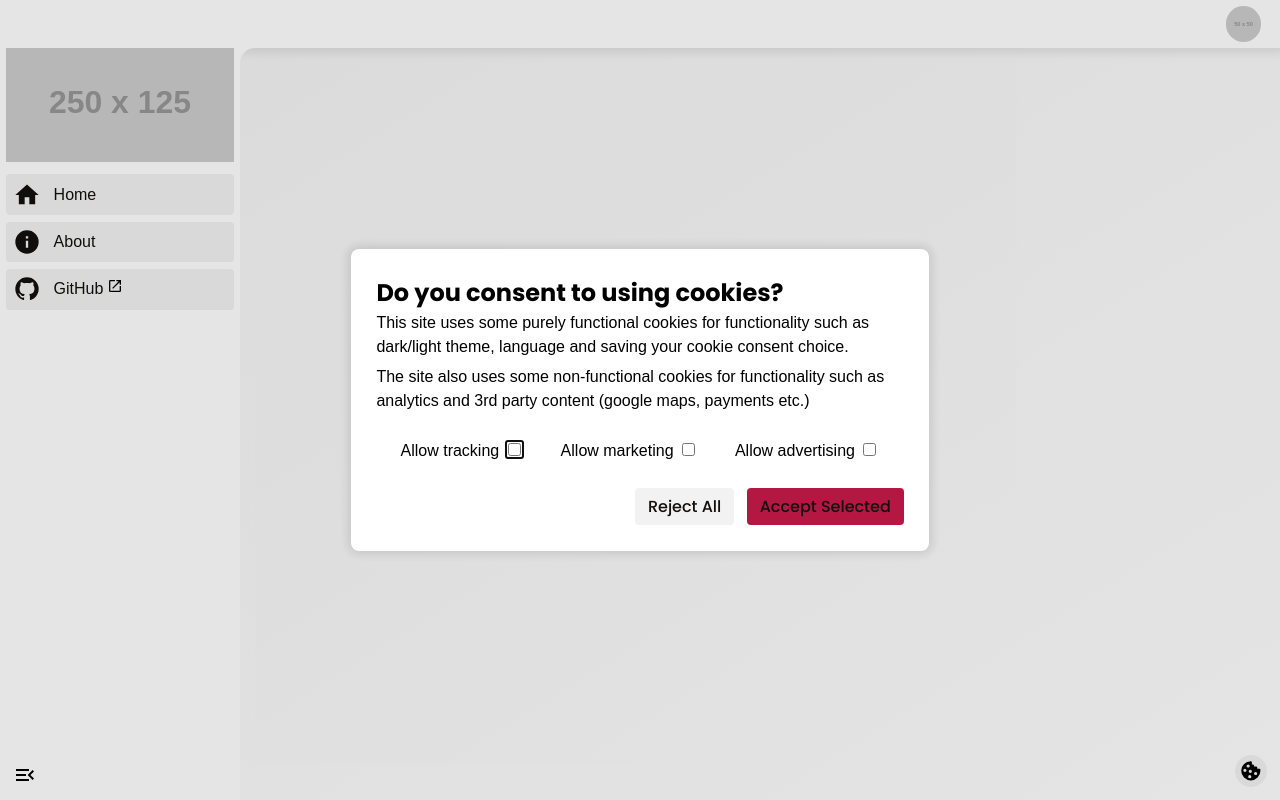
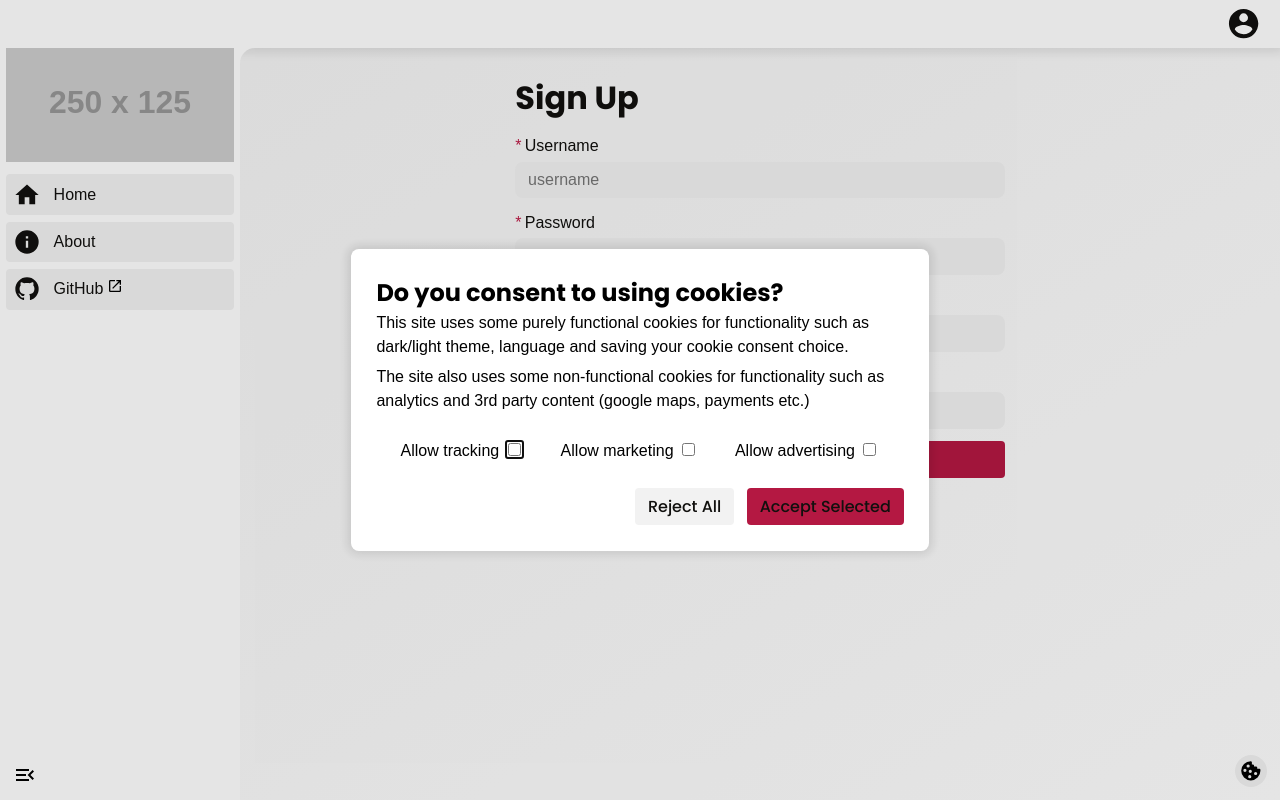
Before and after one commit to NUB31/sveltekit-template, a SvelteKit app: page /signup in a window 1280 px wide. Before the commit this address had no page. Built offline with nearby package versions, Linux system fonts and the light colour scheme; a web font is replaced by a local one.

Commit message:
add login/signup forms

```diff
--- a/package.json
+++ b/package.json
@@ -14,6 +14,7 @@
 	"devDependencies": {
 		"@sveltejs/adapter-auto": "^2.0.0",
 		"@sveltejs/kit": "^1.5.0",
+		"@types/bcrypt": "^5.0.0",
 		"@typescript-eslint/eslint-plugin": "^5.45.0",
 		"@typescript-eslint/parser": "^5.45.0",
 		"eslint": "^8.28.0",
@@ -30,6 +31,9 @@
 	},
 	"type": "module",
 	"dependencies": {
-		"@prisma/client": "4.15.0"
+		"@prisma/client": "4.15.0",
+		"@types/jsonwebtoken": "^9.0.2",
+		"bcrypt": "^5.1.0",
+		"jsonwebtoken": "^9.0.0"
 	}
 }
--- a/src/lib/components/button/button.svelte
+++ b/src/lib/components/button/button.svelte
@@ -4,13 +4,15 @@
 	export let loading: boolean | null | undefined = undefined
 	export let style: 'primary' | 'secondary' | 'custom' = 'secondary'
 
-	$: loading && (disabled = true)
+	let actuallyDisabled = disabled
+
+	$: loading ? (actuallyDisabled = true) : (actuallyDisabled = disabled)
 </script>
 
 <button
 	on:click
 	{type}
-	{disabled}
+	disabled={actuallyDisabled}
 	style={`
 		${loading ? '--color: hsl(0, 0%, 0%, 0%);' : ''}
 		${
--- /dev/null
+++ b/src/lib/stores/index.ts
@@ -0,0 +1,3 @@
+import { user } from './user'
+
+export { user }
--- /dev/null
+++ b/src/lib/stores/user.ts
@@ -0,0 +1,23 @@
+import type { User } from '@prisma/client'
+import { writable } from 'svelte/store'
+
+function createUserStore() {
+	const user: User | null = {
+		username: 'oliste',
+		email: 'oliverlhs@outlook.com',
+		password: '1234',
+		profilePicture: null,
+		phone: null,
+		id: '123',
+		createdAt: new Date(),
+		updatedAt: new Date()
+	}
+
+	const { subscribe } = writable(user)
+
+	return {
+		subscribe
+	}
+}
+
+export const user = createUserStore()
--- /dev/null
+++ b/src/lib/types/ApiResponse.ts
@@ -0,0 +1,5 @@
+export type ApiResponse = {
+	data: object | unknown[] | string | null
+	message: string | null
+	success: boolean
+}
--- /dev/null
+++ b/src/routes/api/v1/login/+server.ts
@@ -0,0 +1,60 @@
+import { SECRET_JWT_SECRET } from '$env/static/private'
+import { db } from '$lib/database'
+import type { ApiResponse } from '$lib/types/ApiResponse'
+import { json, type RequestHandler } from '@sveltejs/kit'
+import bcrypt from 'bcrypt'
+import jwt from 'jsonwebtoken'
+
+export const POST: RequestHandler = async ({ request, cookies }) => {
+	const res: ApiResponse = {
+		data: null,
+		message: null,
+		success: false
+	}
+
+	if (!request.body) {
+		res.message = 'Request does not have a body'
+		return json(res, { status: 422 })
+	}
+
+	let body
+	try {
+		body = await request.json()
+	} catch (error) {
+		res.message = 'Could not parse JSON'
+		return json(res, { status: 400 })
+	}
+
+	if (!body.username || !body.password) {
+		res.message = 'Body must contain a username and a password'
+		return json(res, { status: 422 })
+	}
+
+	const user = await db.user.findUnique({
+		where: {
+			username: body.username
+		}
+	})
+
+	if (!user) {
+		res.message = `User with username: '${body.username}' does not exist`
+		return json(res, { status: 404 })
+	}
+
+	const match = await bcrypt.compare(body.password, user.password)
+
+	if (!match) {
+		res.message = 'Password is wrong'
+		return json(res, { status: 401 })
+	}
+
+	user.password = '' // Hide password from jwt
+	const token = jwt.sign({ user: user }, SECRET_JWT_SECRET, {
+		expiresIn: '30d'
+	})
+
+	cookies.set('jwt', token)
+
+	res.success = true
+	return json(res)
+}
--- /dev/null
+++ b/src/routes/api/v1/signup/+server.ts
@@ -0,0 +1,53 @@
+import { SECRET_JWT_SECRET } from '$env/static/private'
+import { db } from '$lib/database'
+import type { ApiResponse } from '$lib/types/ApiResponse'
+import { json, type RequestHandler } from '@sveltejs/kit'
+import bcrypt from 'bcrypt'
+import jwt from 'jsonwebtoken'
+
+export const POST: RequestHandler = async ({ request, cookies }) => {
+	const res: ApiResponse = {
+		data: null,
+		message: null,
+		success: false
+	}
+
+	if (!request.body) {
+		res.message = 'Request does not have a body'
+		return json(res, { status: 422 })
+	}
+
+	let body
+	try {
+		body = await request.json()
+	} catch (error) {
+		res.message = 'Could not parse JSON'
+		return json(res, { status: 400 })
+	}
+
+	if (!body.username || !body.password || !body.email) {
+		res.message =
+			'Body must contain a username, password and email address. You can also optionally include a phone number and a profile picture'
+		return json(res, { status: 422 })
+	}
+
+	const user = await db.user.create({
+		data: {
+			username: body.username,
+			password: await bcrypt.hash(body.password, 10),
+			email: body.email,
+			phone: body.phone || null,
+			profilePicture: body.profilePicture || null
+		}
+	})
+
+	user.password = '' // Hide password from jwt
+	const token = jwt.sign({ user: user }, SECRET_JWT_SECRET, {
+		expiresIn: '30d'
+	})
+
+	cookies.set('jwt', token)
+
+	res.success = true
+	return json(res)
+}
--- /dev/null
+++ b/src/routes/login/+page.svelte
@@ -0,0 +1,114 @@
+<script lang="ts">
+	import { goto } from '$app/navigation'
+	import { Button } from '$lib/components'
+
+	let username = ''
+	let password = ''
+
+	let errorMessage: string | null = null
+	let loading = false
+
+	async function login() {
+		if (username.trim().length == 0 && password.trim().length == 0) return
+
+		loading = true
+		const res = await fetch('/api/v1/login', {
+			method: 'POST',
+			headers: {
+				'Content-Type': 'application/json'
+			},
+			body: JSON.stringify({
+				username: username,
+				password: password
+			})
+		})
+
+		loading = false
+
+		if (!res.ok) {
+			try {
+				let data = await res.json()
+				if (data.message) errorMessage = data.message
+			} catch (error) {
+				errorMessage = 'Something went really wrong here!'
+			}
+		} else {
+			goto('/')
+		}
+	}
+
+	$: loading && (errorMessage = null)
+</script>
+
+<form class="login-form" on:submit|preventDefault={login}>
+	<caption>Log In</caption>
+	{#if errorMessage}
+		<div class="error-message">
+			{errorMessage}
+		</div>
+	{/if}
+	<div class="form-group">
+		<label for="username">Username</label>
+		<input
+			bind:value={username}
+			type="text"
+			placeholder="username"
+			name="username"
+			id="username"
+			required
+		/>
+	</div>
+	<div class="form-group">
+		<label for="password">Password</label>
+		<input
+			bind:value={password}
+			type="password"
+			placeholder="password"
+			name="password"
+			id="password"
+			required
+		/>
+	</div>
+	<Button {loading} style="primary">Log In</Button>
+</form>
+
+<style>
+	.login-form {
+		display: flex;
+		flex-direction: column;
+		width: min(100%, 55ch);
+		margin-inline: auto;
+		gap: var(--spacing-8);
+	}
+
+	.login-form > caption {
+		text-align: left;
+		font-weight: var(--weight-700);
+		font-size: var(--font-20);
+	}
+
+	.error-message {
+		background-color: var(--clr-accent);
+		padding: var(--spacing-4);
+		border-radius: var(--rounded-4);
+	}
+
+	.form-group {
+		display: flex;
+		flex-direction: column;
+		gap: var(--spacing-2);
+	}
+
+	input[type='text'],
+	input[type='password'] {
+		padding: var(--spacing-4) var(--spacing-8);
+		border-radius: var(--rounded-8);
+		background-color: var(--clr-secondary-button);
+		border: none;
+	}
+
+	input[type='text']:focus,
+	input[type='password']:focus {
+		outline: 2px solid var(--clr-accent);
+	}
+</style>
--- /dev/null
+++ b/src/routes/signup/+page.svelte
@@ -0,0 +1,137 @@
+<script lang="ts">
+	import { goto } from '$app/navigation'
+	import { Button } from '$lib/components'
+
+	let username = ''
+	let password = ''
+	let email = ''
+	let phone = ''
+
+	let errorMessage: string | null = null
+	let loading = false
+
+	async function login() {
+		if (username.trim().length == 0 && password.trim().length == 0) return
+
+		loading = true
+		const res = await fetch('/api/v1/signup', {
+			method: 'POST',
+			headers: {
+				'Content-Type': 'application/json'
+			},
+			body: JSON.stringify({
+				username: username,
+				password: password,
+				email: email,
+				phone: phone.trim().length >= 1 ? phone : null
+			})
+		})
+
+		loading = false
+
+		if (!res.ok) {
+			try {
+				let data = await res.json()
+				if (data.message) errorMessage = data.message
+			} catch (error) {
+				errorMessage = 'Something went really wrong here!'
+			}
+		} else {
+			goto('/')
+		}
+	}
+
+	$: loading && (errorMessage = null)
+</script>
+
+<form class="login-form" on:submit|preventDefault={login}>
+	<caption>Sign Up</caption>
+	{#if errorMessage}
+		<div class="error-message">
+			{errorMessage}
+		</div>
+	{/if}
+	<div class="form-group">
+		<label class="required" for="username">Username</label>
+		<input
+			bind:value={username}
+			type="text"
+			placeholder="username"
+			name="username"
+			id="username"
+			required
+		/>
+	</div>
+	<div class="form-group">
+		<label class="required" for="password">Password</label>
+		<input
+			bind:value={password}
+			type="password"
+			placeholder="password"
+			name="password"
+			id="password"
+			required
+		/>
+	</div>
+	<div class="form-group">
+		<label class="required" for="email">Email</label>
+		<input
+			bind:value={email}
+			type="email"
+			placeholder="email"
+			name="email"
+			id="email"
+			required
+		/>
+	</div>
+	<div class="form-group">
+		<label for="phone">Phone Number</label>
+		<input bind:value={phone} type="tel" placeholder="phone number" name="phone" id="phone" />
+	</div>
+	<Button {loading} style="primary">Log In</Button>
+</form>
+
+<style>
+	.login-form {
+		display: flex;
+		flex-direction: column;
+		width: min(100%, 55ch);
+		margin-inline: auto;
+		gap: var(--spacing-8);
+	}
+
+	.login-form > caption {
+		text-align: left;
+		font-weight: var(--weight-700);
+		font-size: var(--font-20);
+	}
+
+	.error-message {
+		background-color: var(--clr-accent);
+		padding: var(--spacing-4);
+		border-radius: var(--rounded-4);
+	}
+
+	.form-group {
+		display: flex;
+		flex-direction: column;
+		gap: var(--spacing-2);
+	}
+
+	input[type='text'],
+	input[type='email'],
+	input[type='tel'],
+	input[type='password'] {
+		padding: var(--spacing-4) var(--spacing-8);
+		border-radius: var(--rounded-8);
+		background-color: var(--clr-secondary-button);
+		border: none;
+	}
+
+	input[type='text']:focus,
+	input[type='email']:focus,
+	input[type='tel']:focus,
+	input[type='password']:focus {
+		outline: 2px solid var(--clr-accent);
+	}
+</style>
--- a/src/routes/topbar.svelte
+++ b/src/routes/topbar.svelte
@@ -1,4 +1,7 @@
 <script lang="ts">
+	import { Button } from '$lib/components'
+	import { user } from '$lib/stores/index'
+
 	let accountDialogOpen = false
 
 	function logout() {
@@ -7,9 +10,24 @@
 </script>
 
 <header class="top">
+	{#if $user}
 		<div class="profile">
 			<button on:click={() => (accountDialogOpen = !accountDialogOpen)}>
-			<img src="https://placehold.co/50x50" alt="avatar" />
+				{#if $user.profilePicture}
+					<img class="avatar" src={$user.profilePicture} alt="avatar" />
+				{:else}
+					<svg
+						xmlns="http://www.w3.org/2000/svg"
+						width="24"
+						height="24"
+						viewBox="0 0 24 24"
+					>
+						<path
+							fill="currentColor"
+							d="M12 19.2c-2.5 0-4.71-1.28-6-3.2c.03-2 4-3.1 6-3.1s5.97 1.1 6 3.1a7.232 7.232 0 0 1-6 3.2M12 5a3 3 0 0 1 3 3a3 3 0 0 1-3 3a3 3 0 0 1-3-3a3 3 0 0 1 3-3m0-3A10 10 0 0 0 2 12a10 10 0 0 0 10 10a10 10 0 0 0 10-10c0-5.53-4.5-10-10-10Z"
+						/>
+					</svg>
+				{/if}
 			</button>
 			<dialog open={accountDialogOpen}>
 				<ul role="list" class="user-links">
@@ -61,6 +79,12 @@
 				</div>
 			</dialog>
 		</div>
+	{:else}
+		<div class="button-group">
+			<a href="/signup"><Button>Sign Up</Button></a>
+			<a href="/login"><Button style="primary">Log In</Button></a>
+		</div>
+	{/if}
 </header>
 
 <style>
@@ -90,8 +114,11 @@
 		padding: 0;
 	}
 
-	.profile > button > img:first-of-type {
+	.profile > button > img:first-of-type,
+	.profile > button > svg:first-of-type {
 		border-radius: var(--rounded-full);
+		height: 100%;
+		width: 100%;
 	}
 
 	.profile > dialog {
@@ -149,4 +176,9 @@
 		background: none;
 		color: var(--clr-accent);
 	}
+
+	.button-group {
+		display: flex;
+		gap: var(--spacing-4);
+	}
 </style>
--- a/src/styles/global.css
+++ b/src/styles/global.css
@@ -139,6 +139,12 @@ dialog[open] {
 	animation: fade 100ms ease-in-out normal;
 }
 
+label.required::before {
+	color: var(--clr-accent);
+	margin-right: var(--spacing-2);
+	content: '*';
+}
+
 @keyframes fade {
 	from {
 		opacity: 0;
```
Lines whose indentation alone changed are shown as unchanged.
